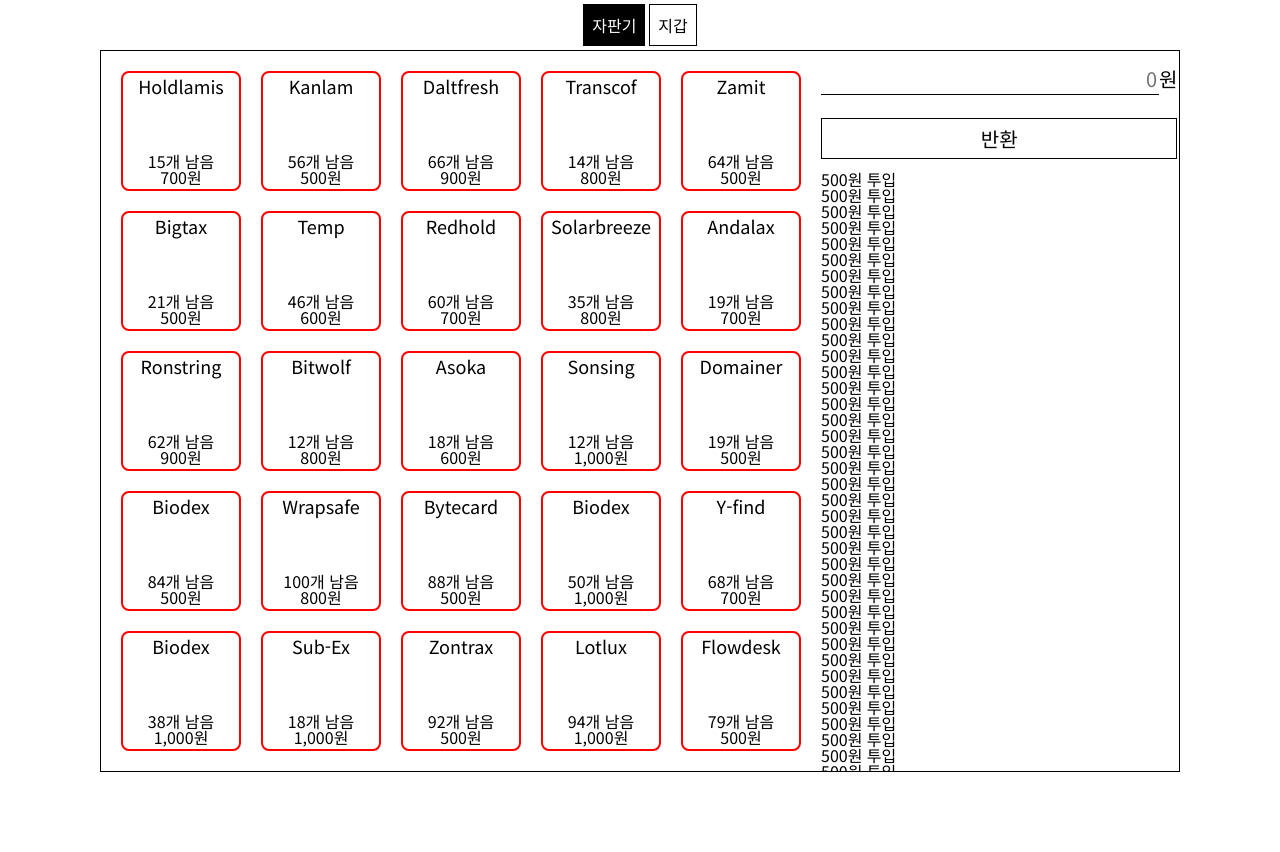
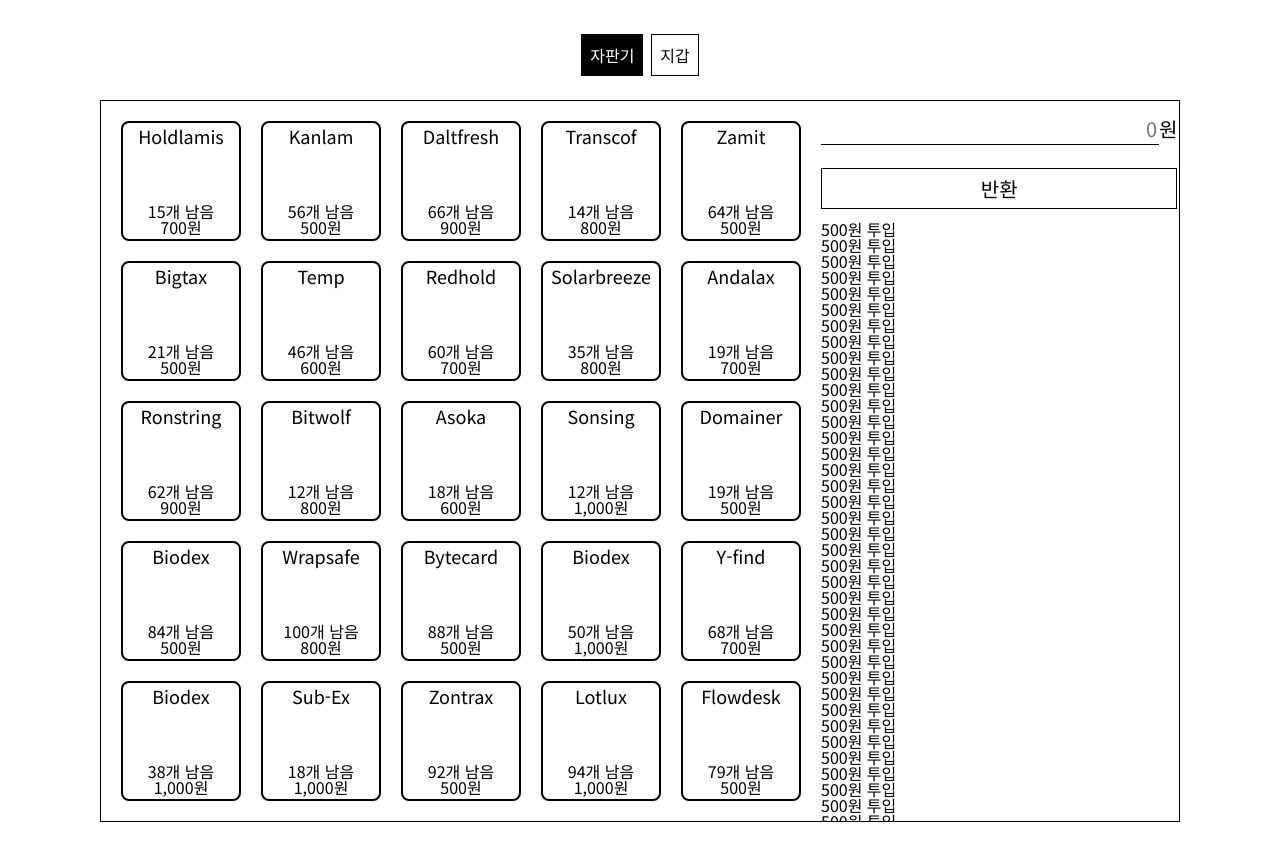
Before and after one commit to codesquad-members-2022/fe-vm, a React app: page / in a window 1280 px wide. Before the commit the page ends 800 px from the top, so only its background shows below. Built offline with nearby package versions, Linux system fonts and the light colour scheme.

Commit message:
Design: 컴포넌트 레이아웃 수정

```diff
--- a/src/Router.jsx
+++ b/src/Router.jsx
@@ -8,7 +8,7 @@ import Wallet from '@/routes/Wallet';
 
 const Container = styled.div`
   width: 1080px;
-  margin: 0 auto;
+  margin: 30px auto;
 `;
 
 const NavBar = styled.nav``;
@@ -18,11 +18,12 @@ const TabList = styled.ul`
   display: flex;
   justify-content: center;
   align-items: center;
+  margin-bottom: 20px;
 `;
 
 const Tab = styled.li`
   & + & {
-    margin-left: 4px;
+    margin-left: 8px;
   }
 `;
 
--- a/src/components/Display/index.jsx
+++ b/src/components/Display/index.jsx
@@ -9,7 +9,7 @@ const Display = ({ className }) => {
   return (
     <div className={className}>
       {products.map(({ id, name, price, stock }) => {
-        return <Product key={id} name={name} price={price} stock={stock} purchasable={true} />;
+        return <Product key={id} name={name} price={price} stock={stock} purchasable={false} />;
       })}
     </div>
   );
--- a/src/components/Product/index.jsx
+++ b/src/components/Product/index.jsx
@@ -9,11 +9,22 @@ const ProductLayer = styled.span`
   padding: 4px;
   border: 2px solid black;
   border-radius: 8px;
+  user-select: none;
   ${({ purchasable }) => purchasable && Highlight};
 
   display: flex;
   flex-direction: column;
   align-items: center;
+  cursor: pointer;
+  transition: background-color 200ms;
+
+  &:hover {
+    background-color: #00000022;
+  }
+
+  &:active {
+    background-color: #00000011;
+  }
 `;
 
 const Name = styled.header`
```
